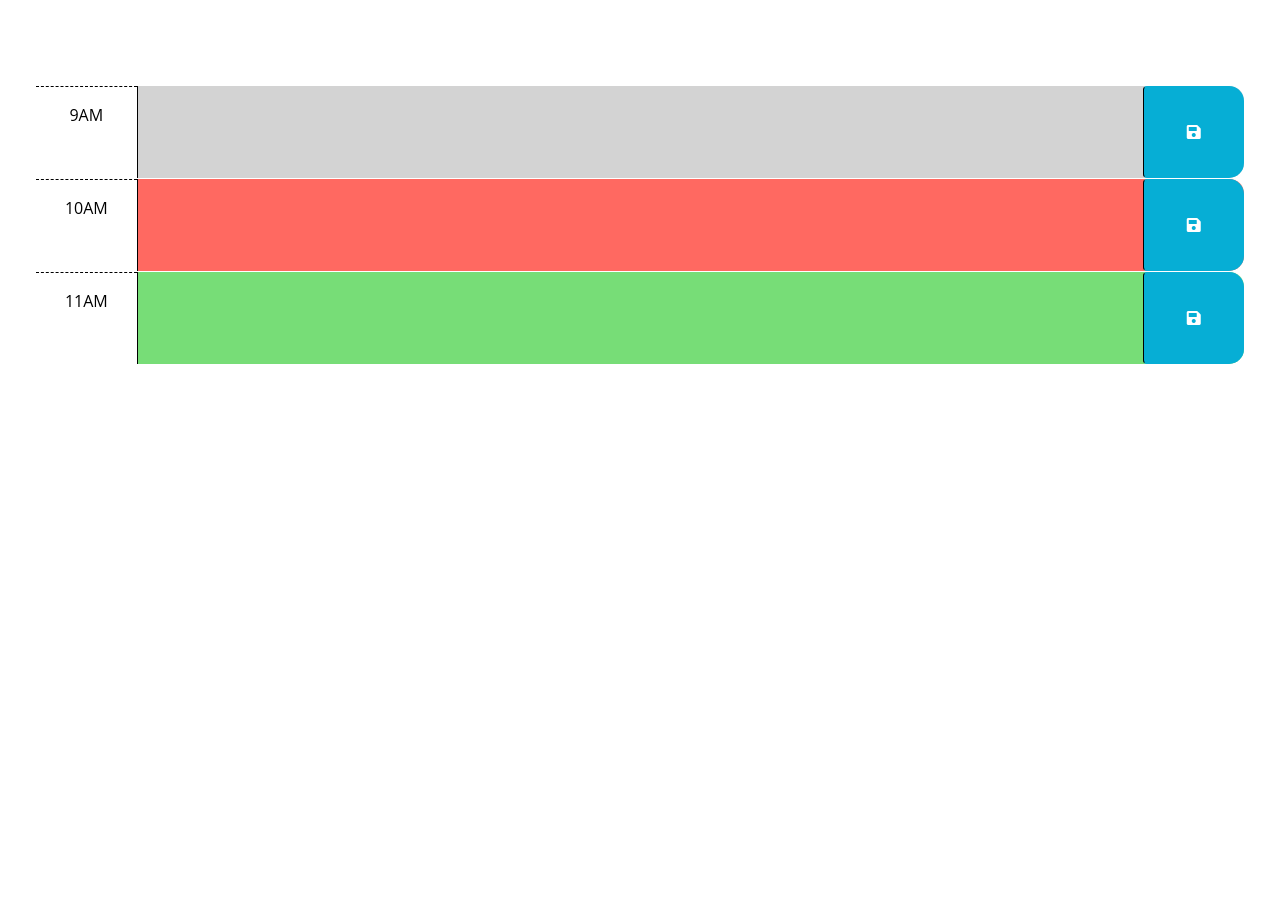
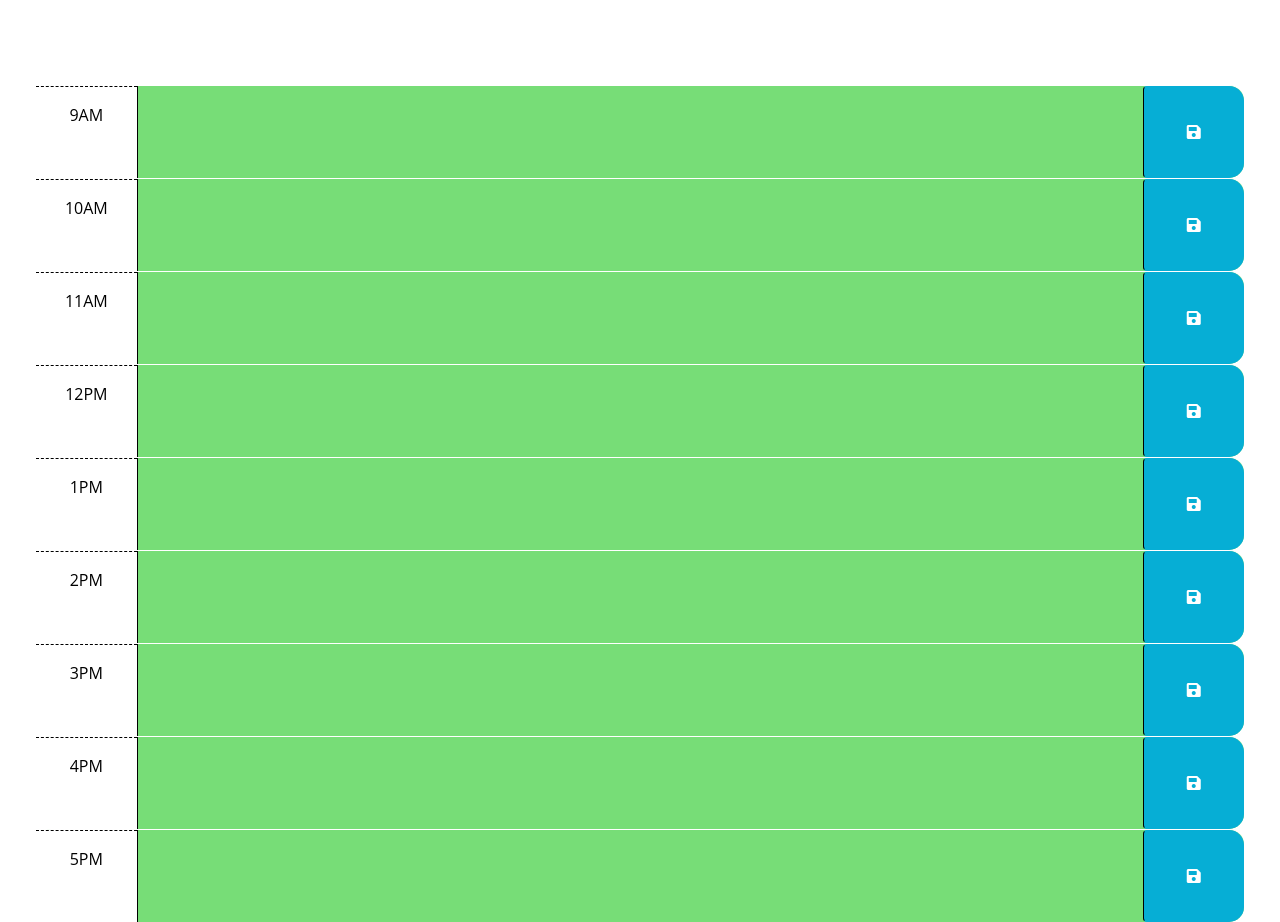
Before and after one commit to Jullian0426/Calender_Application, a plain HTML site: page index.html in a window 1280 px wide. Shown: the part 166-1088 px from the top of the page. Before the commit the page ends 800 px from the top, so only its background shows below. Drawn offline with nearby package versions, Linux system fonts and the light colour scheme; files that its build step writes are made by us from their sources.

Commit message:
Create divs for each hour from 9am to 5pm

```diff
--- a/assets/js/script.js
+++ b/assets/js/script.js
@@ -8,7 +8,9 @@ $(function () {
   // function? How can DOM traversal be used to get the "hour-x" id of the
   // time-block containing the button that was clicked? How might the id be
   // useful when saving the description in local storage?
-  //
+
+
+
   // TODO: Add code to apply the past, present, or future class to each time
   // block by comparing the id to the current hour. HINTS: How can the id
   // attribute of each time-block be used to conditionally add or remove the
--- a/index.html
+++ b/index.html
@@ -20,7 +20,7 @@
       href="https://fonts.googleapis.com/css2?family=Fira+Sans:wght@400;700&display=swap"
       rel="stylesheet"
     />
-    <link rel="stylesheet" href="style.css" />
+    <link rel="stylesheet" href="./assets/css/style.css" />
     <title>Work Day Scheduler</title>
   </head>
 
@@ -30,19 +30,10 @@
       <p class="lead">A simple calendar app for scheduling your work day</p>
       <p id="currentDay" class="lead"></p>
     </header>
+
     <div class="container-fluid px-5">
-      <!-- Use class for "past", "present", and "future" to apply styles to the
-        time-block divs accordingly. The javascript will need to do this by
-        adding/removing these classes on each div by comparing the hour in the
-        id to the current hour. The html provided below is meant to be an example
-        demonstrating how the css provided can be leveraged to create the
-        desired layout and colors. The html below should be removed or updated
-        in the finished product. Remember to delete this comment once the
-        code is implemented.
-        -->
 
-      <!-- Example of a past time block. The "past" class adds a gray background color. -->
-      <div id="hour-9" class="row time-block past">
+      <div id="hour-9" class="row time-block future">
         <div class="col-2 col-md-1 hour text-center py-3">9AM</div>
         <textarea class="col-8 col-md-10 description" rows="3"> </textarea>
         <button class="btn saveBtn col-2 col-md-1" aria-label="save">
@@ -50,8 +41,7 @@
         </button>
       </div>
 
-      <!-- Example of a present time block. The "present" class adds a red background color. -->
-      <div id="hour-10" class="row time-block present">
+      <div id="hour-10" class="row time-block future">
         <div class="col-2 col-md-1 hour text-center py-3">10AM</div>
         <textarea class="col-8 col-md-10 description" rows="3"> </textarea>
         <button class="btn saveBtn col-2 col-md-1" aria-label="save">
@@ -59,7 +49,6 @@
         </button>
       </div>
 
-      <!-- Example of a future time block. The "future" class adds a green background color. -->
       <div id="hour-11" class="row time-block future">
         <div class="col-2 col-md-1 hour text-center py-3">11AM</div>
         <textarea class="col-8 col-md-10 description" rows="3"> </textarea>
@@ -67,6 +56,55 @@
           <i class="fas fa-save" aria-hidden="true"></i>
         </button>
       </div>
+
+      <div id="hour-12" class="row time-block future">
+        <div class="col-2 col-md-1 hour text-center py-3">12PM</div>
+        <textarea class="col-8 col-md-10 description" rows="3"> </textarea>
+        <button class="btn saveBtn col-2 col-md-1" aria-label="save">
+          <i class="fas fa-save" aria-hidden="true"></i>
+        </button>
+      </div>
+
+      <div id="hour-1" class="row time-block future">
+        <div class="col-2 col-md-1 hour text-center py-3">1PM</div>
+        <textarea class="col-8 col-md-10 description" rows="3"> </textarea>
+        <button class="btn saveBtn col-2 col-md-1" aria-label="save">
+          <i class="fas fa-save" aria-hidden="true"></i>
+        </button>
+      </div>
+
+      <div id="hour-2" class="row time-block future">
+        <div class="col-2 col-md-1 hour text-center py-3">2PM</div>
+        <textarea class="col-8 col-md-10 description" rows="3"> </textarea>
+        <button class="btn saveBtn col-2 col-md-1" aria-label="save">
+          <i class="fas fa-save" aria-hidden="true"></i>
+        </button>
+      </div>
+
+      <div id="hour-3" class="row time-block future">
+        <div class="col-2 col-md-1 hour text-center py-3">3PM</div>
+        <textarea class="col-8 col-md-10 description" rows="3"> </textarea>
+        <button class="btn saveBtn col-2 col-md-1" aria-label="save">
+          <i class="fas fa-save" aria-hidden="true"></i>
+        </button>
+      </div>
+
+      <div id="hour-4" class="row time-block future">
+        <div class="col-2 col-md-1 hour text-center py-3">4PM</div>
+        <textarea class="col-8 col-md-10 description" rows="3"> </textarea>
+        <button class="btn saveBtn col-2 col-md-1" aria-label="save">
+          <i class="fas fa-save" aria-hidden="true"></i>
+        </button>
+      </div>
+
+      <div id="hour-5" class="row time-block future">
+        <div class="col-2 col-md-1 hour text-center py-3">5PM</div>
+        <textarea class="col-8 col-md-10 description" rows="3"> </textarea>
+        <button class="btn saveBtn col-2 col-md-1" aria-label="save">
+          <i class="fas fa-save" aria-hidden="true"></i>
+        </button>
+      </div>
+
     </div>
 
     <script src="https://cdnjs.cloudflare.com/ajax/libs/jquery/3.2.1/jquery.min.js"></script>
@@ -74,6 +112,6 @@
     integrity="sha256-iu/zLUB+QgISXBLCW/mcDi/rnf4m4uEDO0wauy76x7U="
     crossorigin="anonymous"></script>
 
-    <script src="script.js"></script>
+    <script src="./assets/js/script.js"></script>
   </body>
 </html>
```
